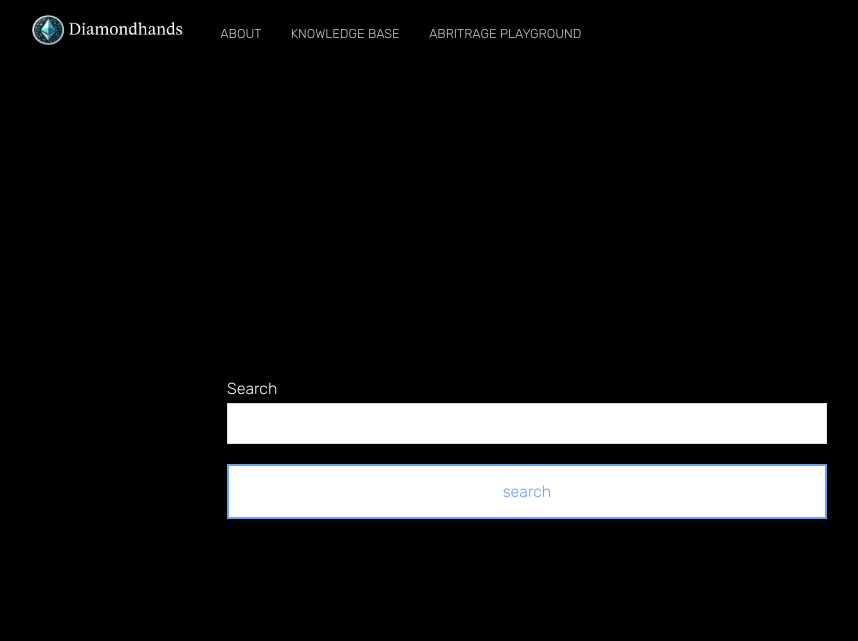
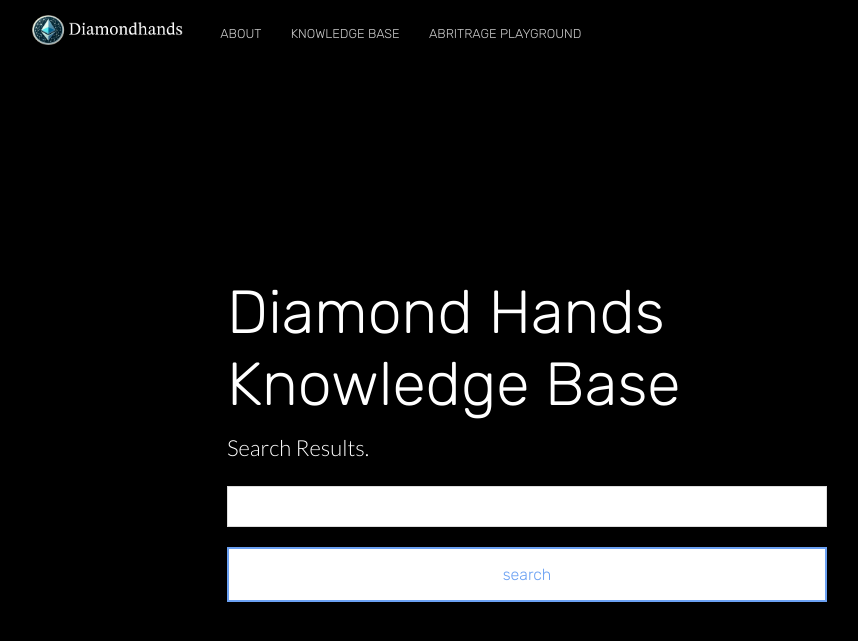
Before and after one commit to scaperothian/diamondhands-demo, a Jekyll site: the page built from search.html, in a window 1280 px wide and 900 px high. Shown: the top 641 px of the window, without its empty margins (38-896 px from the left). Built offline with Jekyll 4.4.1, drawn with Linux system fonts in a browser that asks for light colours; nearby versions of some CDN libraries.

Commit message:
formatting things a little.

```diff
--- a/search.html
+++ b/search.html
@@ -3,8 +3,14 @@
 layout: search
 image: /uploads/screenshot-2024-07-25-at-7-39-23-am.png
 ---
+<h1 class="editable">
+  Diamond Hands Knowledge Base&nbsp;
+</h1>
+<p class="subtext editable">
+  Search Results.
+</p>
 <form action="/search" method="get">
-  <label for="search-box">Search</label>
+  <label for="search-box"></label>
   <input type="text" id="search-box" name="query">
   <input type="submit" value="search">
 </form>
```
